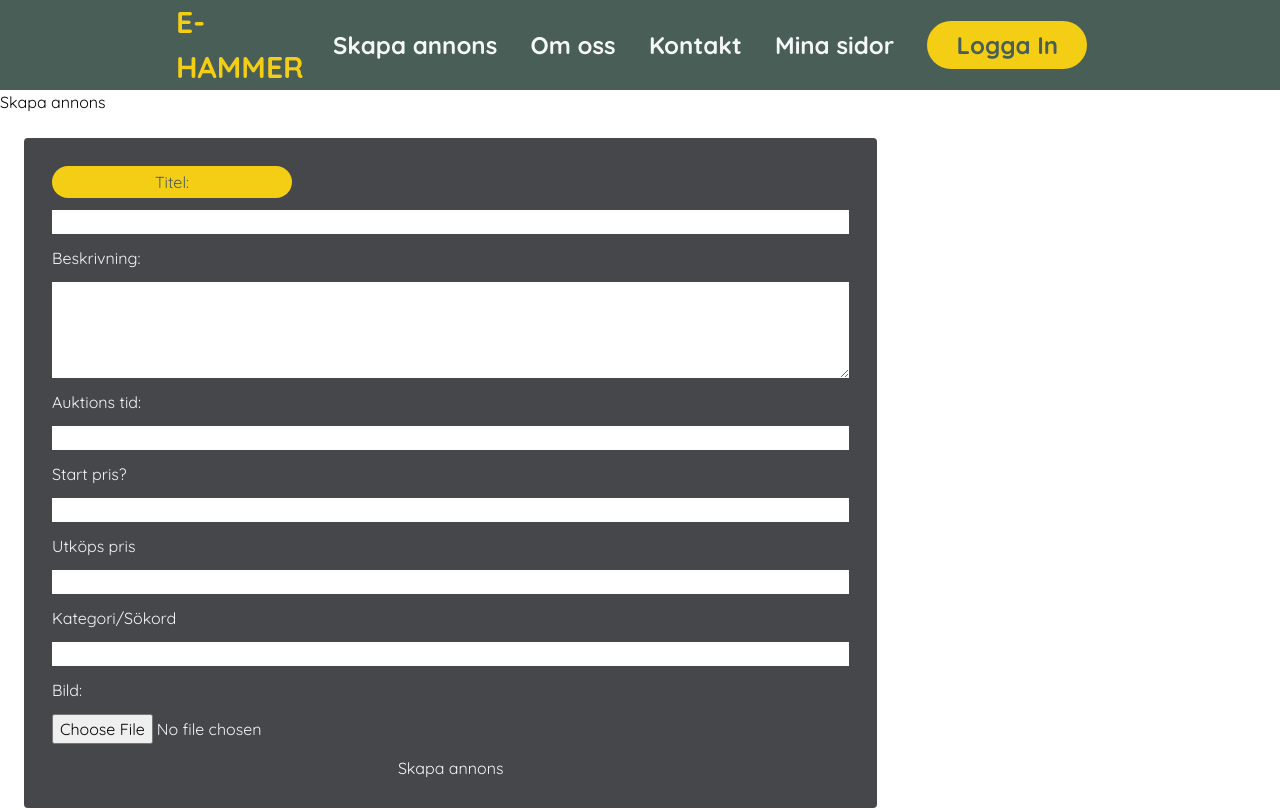
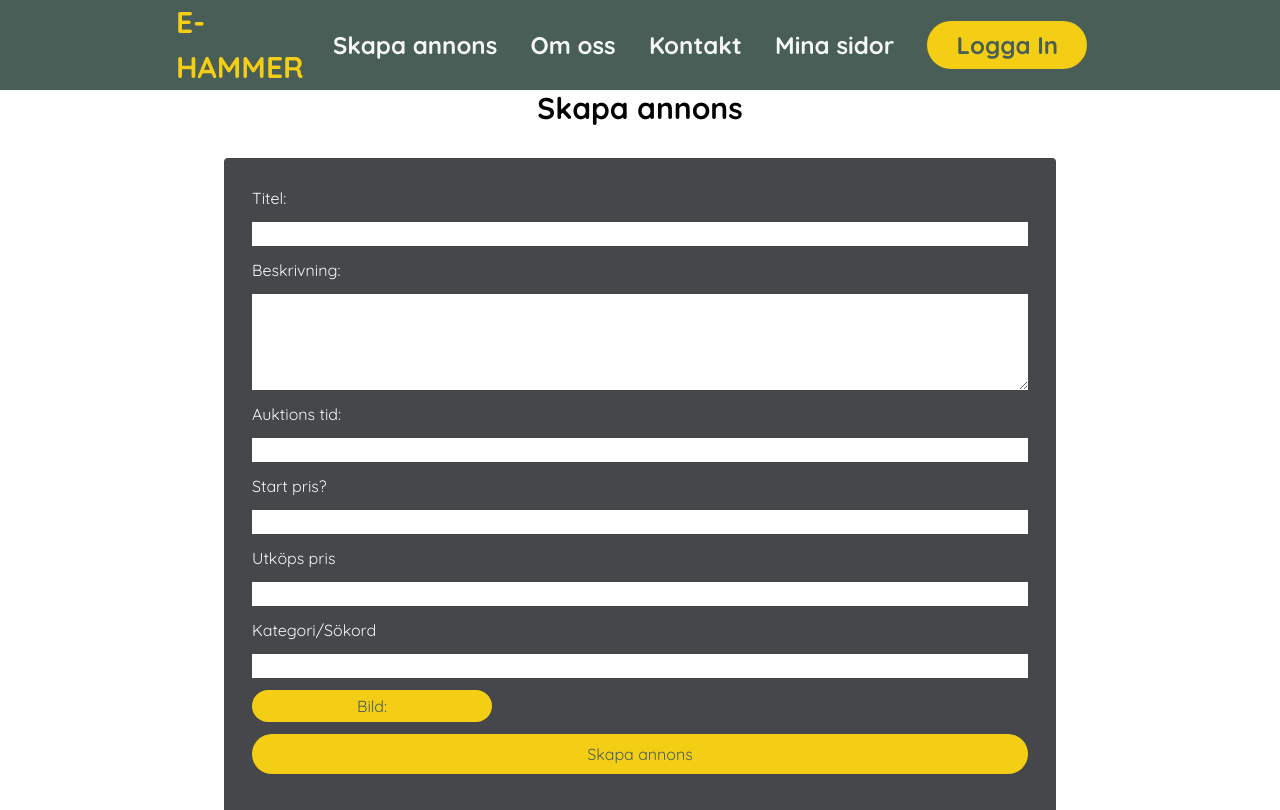
Before and after one commit to EddieMollerstrom/Online-Auktion-Grupp-5, a React (Vite) app: page /Auktionpage in a window 1280 px wide. Shown: the top 810 px of the page. Built offline with nearby package versions, Linux system fonts and the light colour scheme.

Commit message:
fixat med skapa annons sidan

```diff
--- a/src/index.css
+++ b/src/index.css
@@ -25,57 +25,9 @@ header {
 #contactMainContainer {
   width: 100vw;
   height: calc(100vh - 90px);
+}
 
   #contactContainer {
     height: 717px;
     width: 1120px;
-
-    #formContainer {
-      height: 500px;
-      width: auto;
-
-      h2 {
-        font-size: 40px;
-        margin-bottom: 20px;
-      }
-
-      form {
-        width: 482px;
-        display: flex;
-        flex-wrap: wrap;
-        gap: 17px;
-        font-size: 16px;
-
-        input {
-          border-radius: 10px;
-          width: 229px;
-          height: 44px;
-          padding: 0px 1rem;
-          outline: none;
-        }
-        textarea {
-          width: 475px;
-          height: 183px;
-          border-radius: 10px;
-          padding: 1rem;
-          outline: none;
-        }
-      }
-    }
-
-    #infoContainer {
-      height: 500px;
-      width: auto;
-
-      h2 {
-        font-size: 40px;
-        margin-bottom: 20px;
-      }
-      p {
-        font-size: 18px;
-        margin-bottom: 2rem;
-        line-height: 3rem;
-      }
-    }
   }
-}
--- a/src/pages/Auktionpage.jsx
+++ b/src/pages/Auktionpage.jsx
@@ -1,34 +1,34 @@
 export default function Auktionpage() {
   return (
     <>
+      <h2 className="text-3xl font-bold mb-4 text-center">Skapa annons</h2>
 
+      <div className="flex justify-center min-h-screen p-4">
+        <form className="bg-custom-grey rounded w-8/12 flex flex-col p-7 gap-3 text-custom-white annonscontainer" action="#" method="post" enctype="multipart/form-data">
+          <label  htmlFor="title">Titel:</label>
+          <input type="text" id="title" name="title" required className="text-black" />
 
-      <h2>Skapa annons</h2>
+          <label htmlFor="description">Beskrivning:</label>
+          <textarea id="description" name="description" rows="4" required className="text-black"></textarea>
 
-<form className="bg-custom-grey rounded w-8/12 h-5/6 flex justify-center place-content-center flex-col p-7 m-6 gap-3 text-custom-white" action="#" method="post" enctype="multipart/form-data">
-  <label className="bg-custom-yellow h-8 w-60 flex place-content-center items-center rounded-full text-custom-green" for="title">Titel:</label>
-  <input type="text" id="title" name="title" required />
+          <label htmlFor="contact">Auktions tid:</label>
+          <input type="text" id="contact" name="contact" required className="text-black" />
 
-  <label for="description">Beskrivning:</label>
-  <textarea id="description" name="description" rows="4" required></textarea>
+          <label htmlFor="contact">Start pris?</label>
+          <input type="text" id="contact" name="contact" required className="text-black" />
 
-  <label for="contact">Auktions tid:</label>
-  <input type="text" id="contact" name="contact" required />
+          <label htmlFor="contact">Utköps pris</label>
+          <input type="text" id="contact" name="contact" className="text-black" />
 
-  <label for="contact">Start pris?</label>
-  <input type="text" id="contact" name="contact" required/>
+          <label htmlFor="contact">Kategori/Sökord</label>
+          <input type="text" id="contact" name="contact" className="text-black" />
 
-  <label for="contact">Utköps pris</label>
-  <input type="text" id="contact" name="contact"/>
+          <label htmlFor="image" className="bg-custom-yellow h-8 w-60 flex justify-center items-center rounded-full text-custom-green cursor-pointer">Bild:</label>
+          <input type="file" id="image" name="image" accept="image/*" required className="hidden"/>
 
-  <label for="contact">Kategori/Sökord</label>
-  <input type="text" id="contact" name="contact"/>
-
-  <label for="image">Bild:</label>
-  <input type="file" id="image" name="image" accept="image/*" required />
-
-  <input type="submit" value="Skapa annons" />
-</form>
+          <input type="submit" value="Skapa annons" className="bg-custom-yellow text-custom-green py-2 px-4 rounded-full cursor-pointer" />
+        </form>
+      </div>
     </>
   );
 }
```
